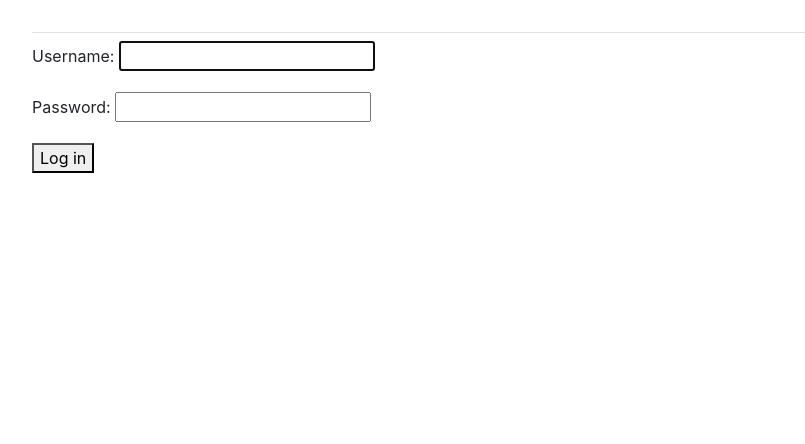
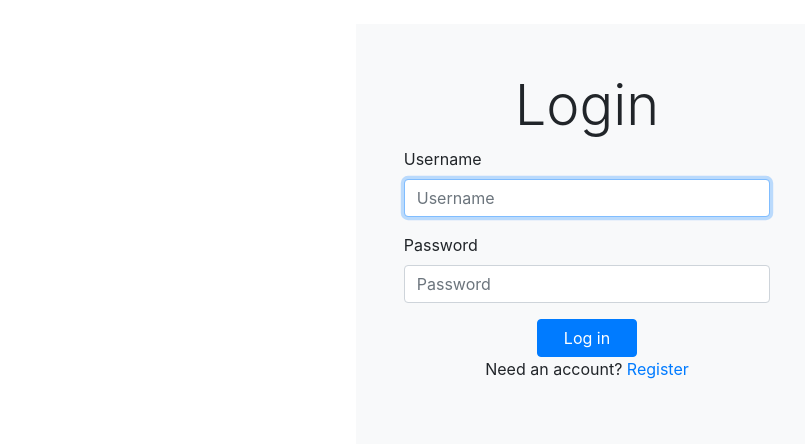
Before and after one commit to danielamaaria/online_store, a Django app: page /users/login/ in a window 1280 px wide. Shown: the part 58-502 px from the top of the page, without its empty margins (53-858 px from the left). Run offline with Django 3.2, Linux system fonts and the light colour scheme; some libraries are stand-ins or nearby versions.

Commit message:
Style login page with bootstrap

```diff
--- a/online_store/settings.py
+++ b/online_store/settings.py
@@ -9,7 +9,7 @@ https://docs.djangoproject.com/en/3.1/topics/settings/
 For the full list of settings and their values, see
 https://docs.djangoproject.com/en/3.1/ref/settings/
 """
-
+import os
 from pathlib import Path
 
 # Build paths inside the project like this: BASE_DIR / 'subdir'.
@@ -126,3 +126,6 @@ USE_TZ = True
 # https://docs.djangoproject.com/en/3.1/howto/static-files/
 
 STATIC_URL = '/static/'
+STATICFILES_DIRS = (
+    os.path.join(BASE_DIR, "static/"),
+)
--- a/templates/registration/login.html
+++ b/templates/registration/login.html
@@ -1,15 +1,28 @@
 {% extends "store/base.html" %}
+{% load bootstrap4 %}
+
 {% block content %}
+    <div class="row d-flex justify-content-center">
+        <div class="p-5 col-12 col-sm-10 col-md-8 col-lg-5 bg-light">
+
+            <h1 class="display-4 text-center">Login</h1>
+
             {% if form.errors %}
                 <p>Your username and password didn't match. Please try again.</p>
             {% endif %}
 
             <form method="post" action="{% url 'users:login' %}">
                 {% csrf_token %}
-        {{ form.as_p }}
-        <button name="submit">Log in</button>
-        <input type="hidden" name="next"
-               value="{% url 'store:index' %}"/>
+                {% bootstrap_form form %}
+                {% buttons %}
+                    <div class="col-md-12 text-center">
+                        <button class="btn btn-primary text-center" style="width: 100px;" name="submit">Log in</button>
+                    </div>
+                {% endbuttons %}
+                <input type="hidden" name="next" value="{% url 'store:index' %}"/>
+                <p class="text-center">Need an account? <a href="#">Register</a></p>
             </form>
+        </div>
+    </div>
 
 {% endblock content %}
--- a/templates/store/base.html
+++ b/templates/store/base.html
@@ -45,11 +45,11 @@
     </div>
 </nav>
 <main role="main" class="container">
-    <div class="pb-2 mb-2 border-bottom">
-        {% block page_header %}{% endblock page_header %}
+    <div class="container">
+    <div style="justify-content: center;">
+        {% block content %}{% endblock content %}
     </div>
-    <div>
-        {% block content %}{% endblock content %}
+
     </div>
 </main>
 </body>
```
Lines whose indentation alone changed are shown as unchanged.
